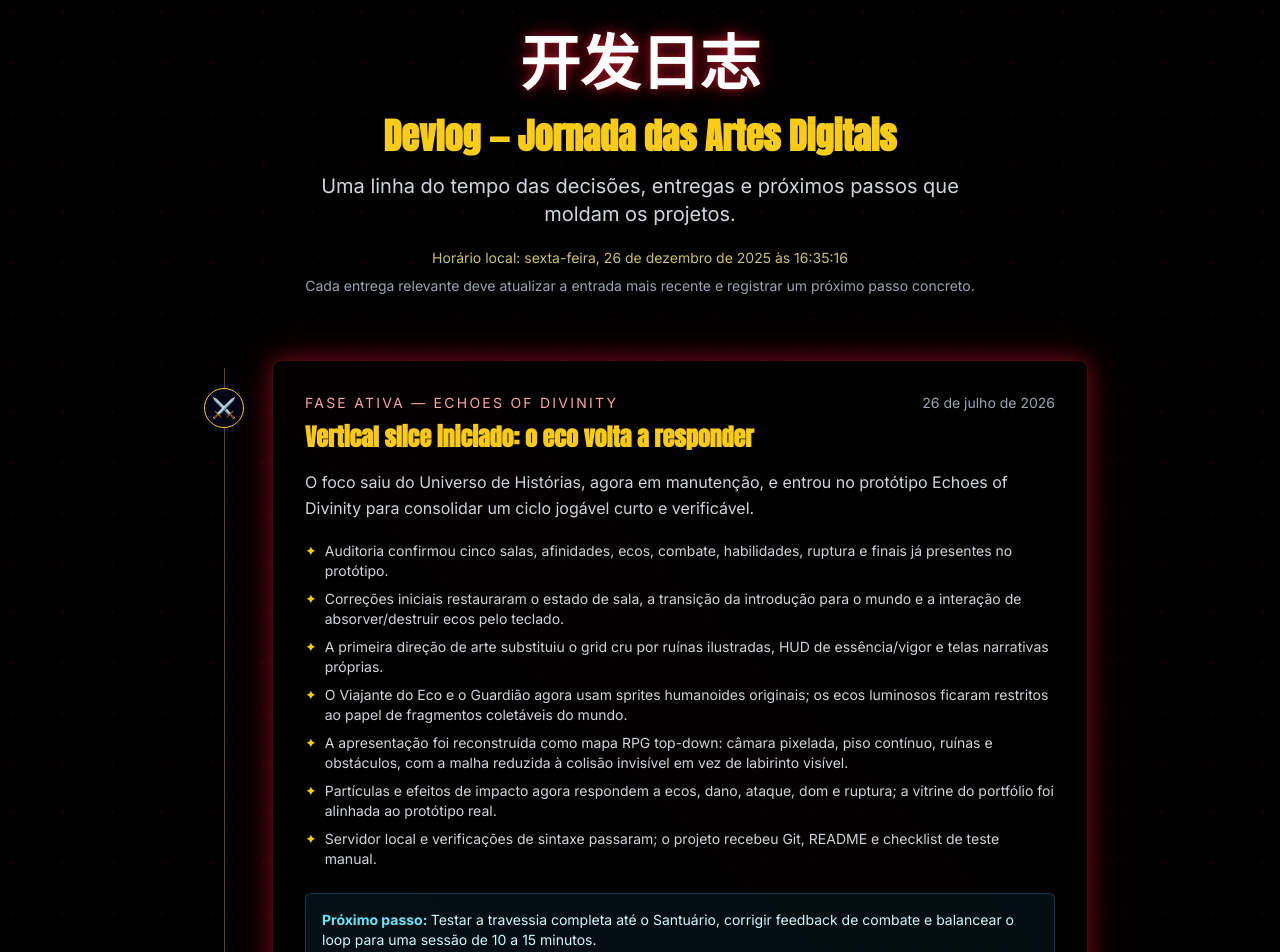
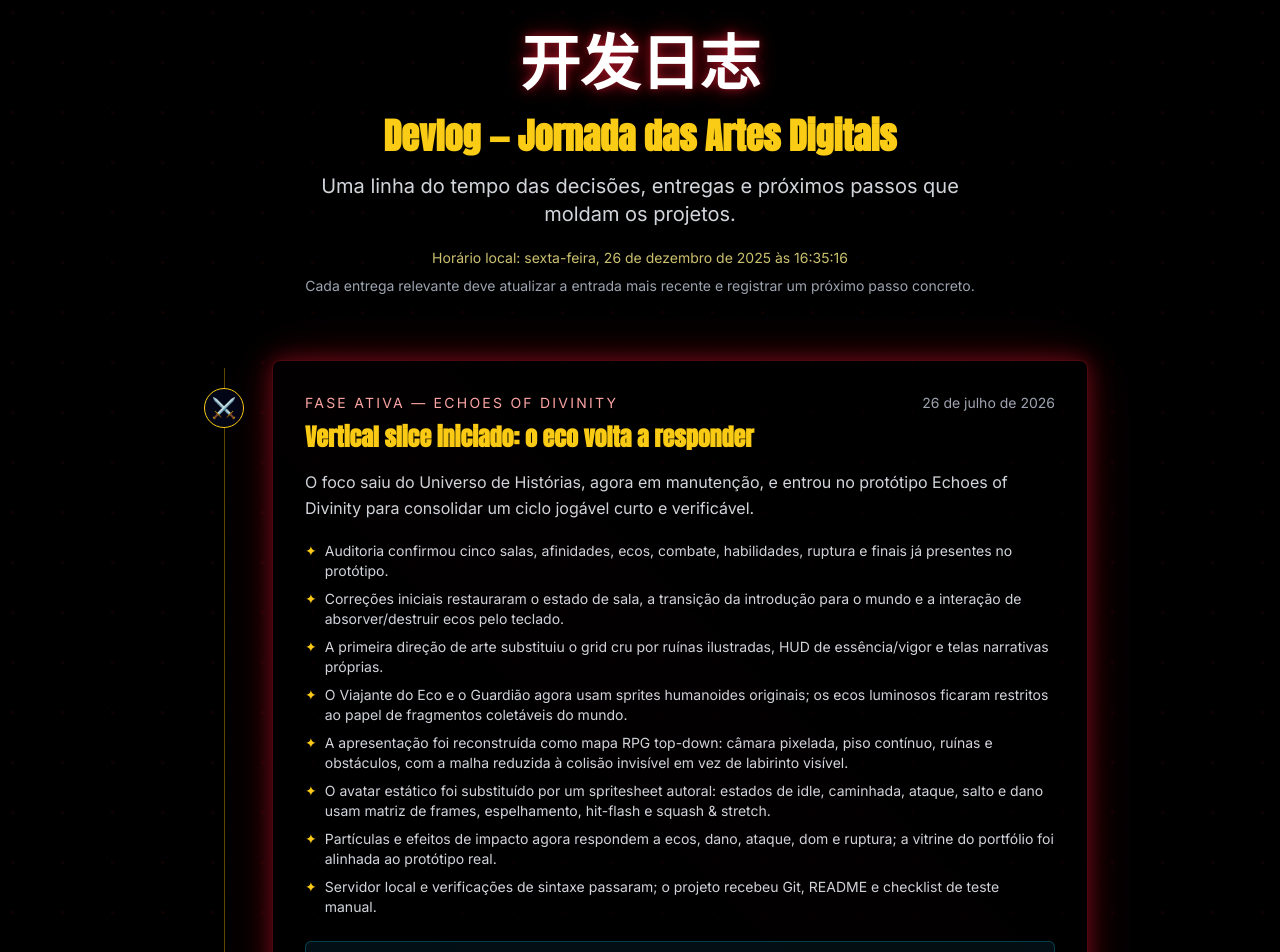
Before and after one commit to murilobsantos/portfoli-novo, a Next.js app: page /devlog in a window 1280 px wide. Shown: the top 952 px of the page. Built offline with nearby package versions, Linux system fonts and the light colour scheme.

Commit message:
docs: registrar spritesheet do Echoes no devlog

```diff
--- a/src/data/devlog.ts
+++ b/src/data/devlog.ts
@@ -26,6 +26,7 @@ export const devlogEntries: DevlogEntry[] = [
       "A primeira direção de arte substituiu o grid cru por ruínas ilustradas, HUD de essência/vigor e telas narrativas próprias.",
       "O Viajante do Eco e o Guardião agora usam sprites humanoides originais; os ecos luminosos ficaram restritos ao papel de fragmentos coletáveis do mundo.",
       "A apresentação foi reconstruída como mapa RPG top-down: câmara pixelada, piso contínuo, ruínas e obstáculos, com a malha reduzida à colisão invisível em vez de labirinto visível.",
+      "O avatar estático foi substituído por um spritesheet autoral: estados de idle, caminhada, ataque, salto e dano usam matriz de frames, espelhamento, hit-flash e squash & stretch.",
       "Partículas e efeitos de impacto agora respondem a ecos, dano, ataque, dom e ruptura; a vitrine do portfólio foi alinhada ao protótipo real.",
       "Servidor local e verificações de sintaxe passaram; o projeto recebeu Git, README e checklist de teste manual.",
     ],
```
